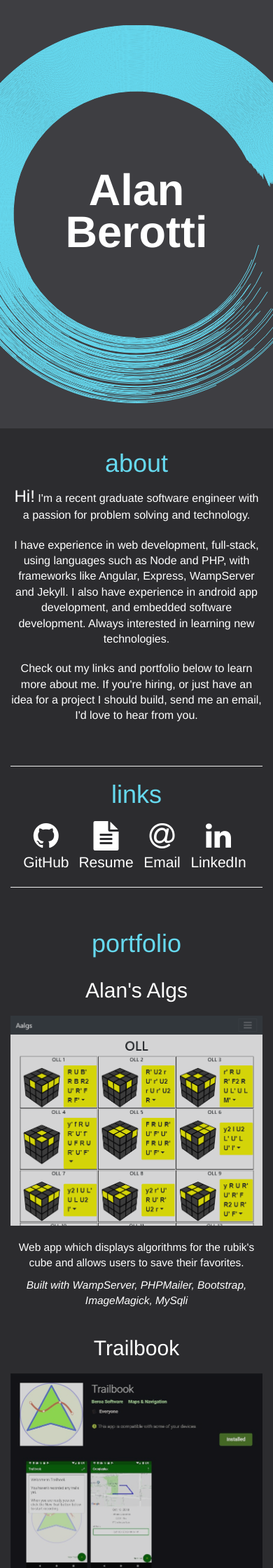
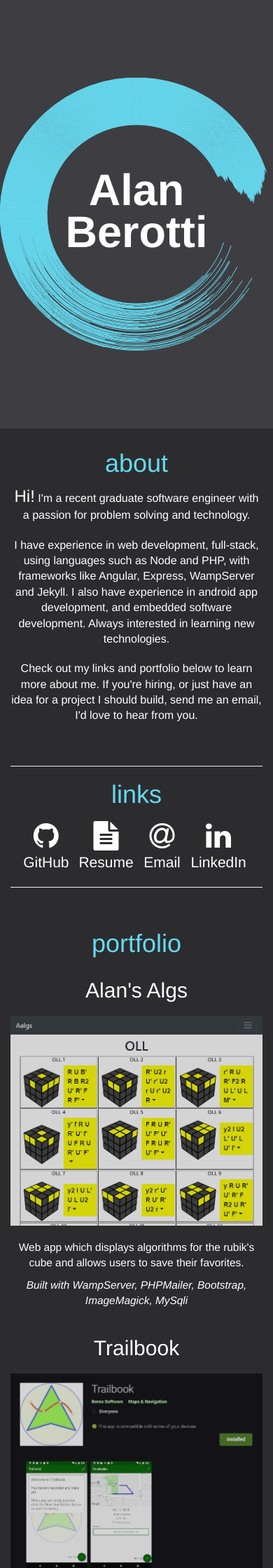
Before and after one commit to beroa/beroa.github.io, a Jekyll site: the page built from index.html, in a window 390 px wide. Shown: the top 2240 px of the page at 70% size. Built offline with Jekyll 4.4.1, drawn with Linux system fonts in a browser that asks for light colours.

Commit message:
makes the enso blocker responsive

```diff
--- a/css/custom.css
+++ b/css/custom.css
@@ -75,6 +75,7 @@ header {
     margin: 0 10px 0 0;
     padding: 0px;
     background: #3e3e42;
+    /* background:#3e4eFF; */
 
     position: relative;
     display: inline-block;
@@ -95,8 +96,8 @@ header {
 }
 
 #blocker {
-    height: 510px;
-    width: 510px;
+    height: 100%;
+    width: 100%;
     border-radius: 50%;
     position: absolute;
     z-index: 1;
--- a/js/enso.js
+++ b/js/enso.js
@@ -3,12 +3,34 @@ var blocker = $("#blocker");
 var circle = $("#blocker_circle");
 var startRoundness = 1.2;
 var maxStart = 0;
+// var dpi = window.devicePixelRatio;
+
+
+// function fix_dpi() {
+//   //create a style object that returns width and height
+//     let style = {
+//       height() {
+//         return +getComputedStyle(canvas).getPropertyValue('height').slice(0,-2);
+//       },
+//       width() {
+//         return +getComputedStyle(canvas).getPropertyValue('width').slice(0,-2);
+//       }
+//     }
+//   //set the correct attributes for a crystal clear image!
+//     canvas.setAttribute('width', style.width() * dpi);
+//     canvas.setAttribute('height', style.height() * dpi);
+// }
 
 // var canvasSize = 500;
 function setSizes() {
-  canvasSize = $(window).height() * .6;
+  canvasSize = Math.min($(window).height()*.6, $(window).width());
   canvas.setAttribute("width", canvasSize);
   canvas.setAttribute("height", canvasSize);
+  console.log("canvassize: " + canvasSize)
+  // console.log("dpi: " + dpi)
+  // fix_dpi()
+  // circle.setAttribute("width", canvasSize);
+  // circle.setAttribute("height", canvasSize);
 }
 
 function init() {
@@ -21,7 +43,7 @@ function drawEnso() {
   var canvasHalf = canvasSize/2;
 
   var lineWidth = 1;
-  var lineCount = canvasSize*.35/lineWidth;
+  var lineCount = canvasSize*.35/lineWidth-2;
   ctx.lineWidth = lineWidth;
   ctx.strokeStyle = "#66D9EF";
 
```
